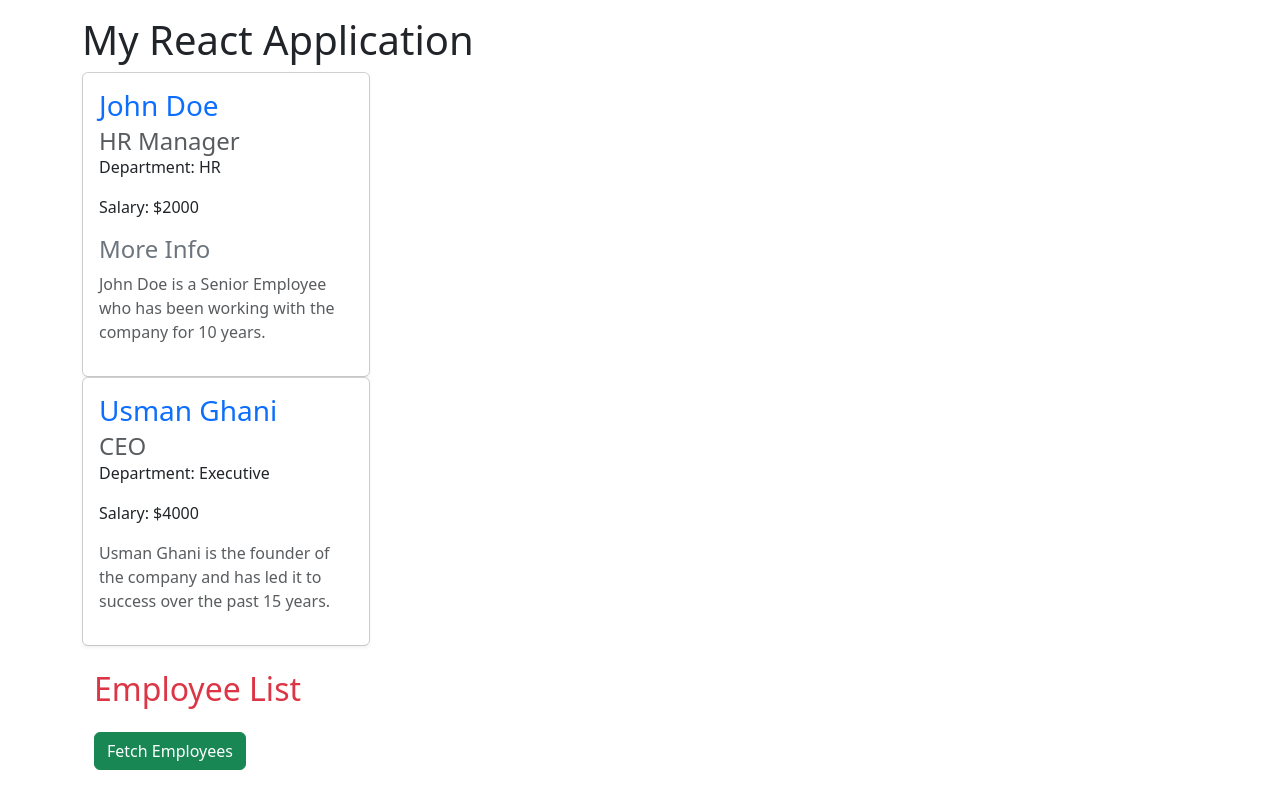
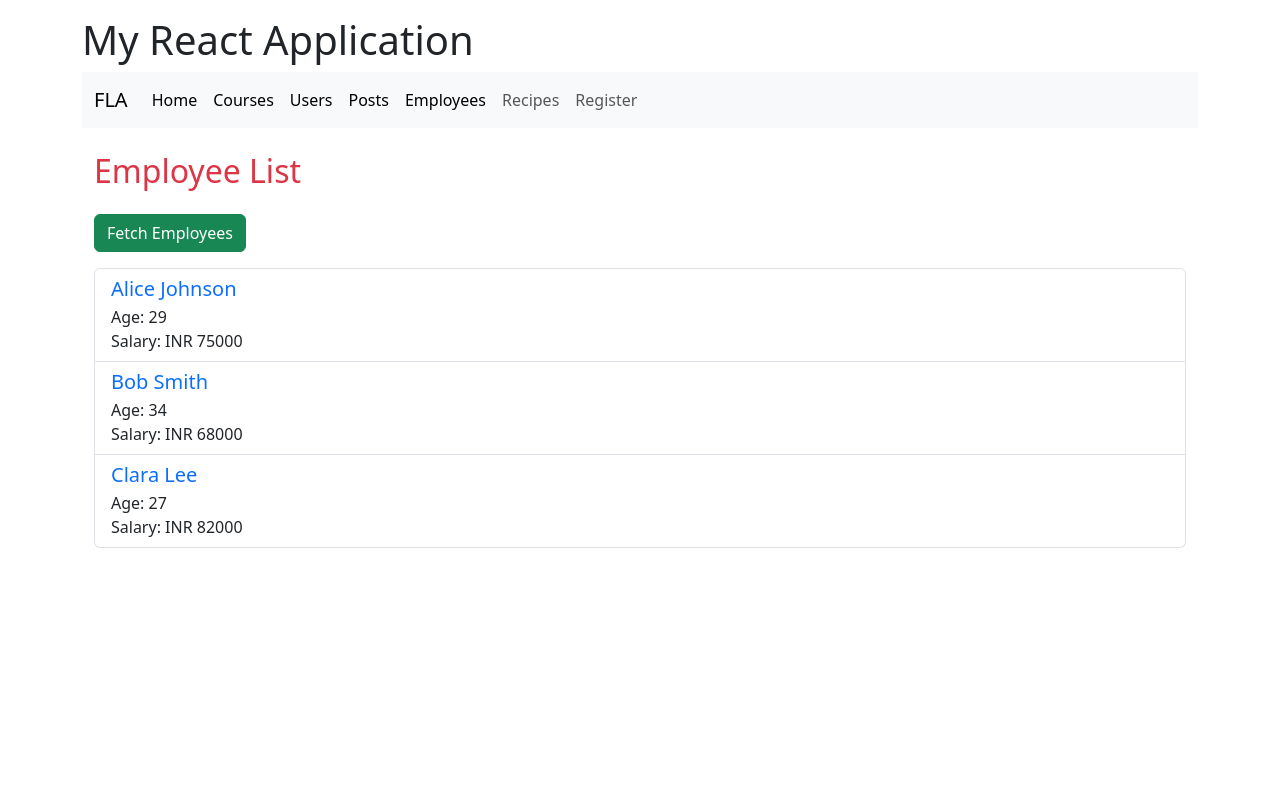
Before and after one commit to mohammedaeraf/react-batch5, a React (Vite) app: page /employees in a window 1280 px wide. Shown: the top 786 px of the page. Built offline with nearby package versions, Linux system fonts and the light colour scheme.

Commit message:
moved Employee Cards

```diff
--- a/src/App.tsx
+++ b/src/App.tsx
@@ -13,13 +13,14 @@ import CourseAdd from "./Components/CourseAdd";
 import RegisterUser from "./Components/RegisterUser";
 import CourseEdit from "./Components/CourseEdit";
 import EmployeeCard from "./Components/EmployeeCard";
+import EmployeeCards from "./Components/EmployeeCards";
 
 function App() {
   return (
     <Router>
       <div className="container my-3">
         <h1>My React Application</h1>
-        {/* <nav className="navbar navbar-expand-lg bg-body-tertiary">
+        <nav className="navbar navbar-expand-lg bg-body-tertiary">
           <div className="container-fluid">
             <a className="navbar-brand" href="#">
               FLA
@@ -91,31 +92,7 @@ function App() {
               </ul>
             </div>
           </div>
-        </nav> */}
-        <EmployeeCard
-          name="John Doe"
-          position="HR Manager"
-          department="HR"
-          salary={2000}
-        >
-          <h4 className="text-secondary">More Info</h4>
-          <p className="text-muted">
-            John Doe is a Senior Employee who has been working with the company
-            for 10 years.
-          </p>
-        </EmployeeCard>
-
-        <EmployeeCard
-          name="Usman Ghani"
-          position="CEO"
-          department="Executive"
-          salary={4000}
-        >
-          <p className="text-muted">
-            Usman Ghani is the founder of the company and has led it to success
-            over the past 15 years.
-          </p>
-        </EmployeeCard>
+        </nav>
 
         <main>
           <Routes>
@@ -131,6 +108,7 @@ function App() {
             <Route path="/counter" element={<Counter />} />
             <Route path="/contact" element={<Contact />} />
             <Route path="/register" element={<RegisterUser />} />
+            {/* <Route path="/employees" element={<EmployeeCards />} /> */}
           </Routes>
         </main>
       </div>
--- /dev/null
+++ b/src/Components/EmployeeCards.tsx
@@ -0,0 +1,33 @@
+import EmployeeCard from "./EmployeeCard";
+
+function EmployeeCards() {
+  return (
+    <div>
+      <EmployeeCard
+        name="John Doe"
+        position="HR Manager"
+        department="HR"
+        salary={2000}
+      >
+        <h4 className="text-secondary">More Info</h4>
+        <p className="text-muted">
+          John Doe is a Senior Employee who has been working with the company
+          for 10 years.
+        </p>
+      </EmployeeCard>
+
+      <EmployeeCard
+        name="Usman Ghani"
+        position="CEO"
+        department="Executive"
+        salary={4000}
+      >
+        <p className="text-muted">
+          Usman Ghani is the founder of the company and has led it to success
+          over the past 15 years.
+        </p>
+      </EmployeeCard>
+    </div>
+  );
+}
+export default EmployeeCards;
```
Also changed, not shown: 1 other file (tests, documents, lock files or other folders).
